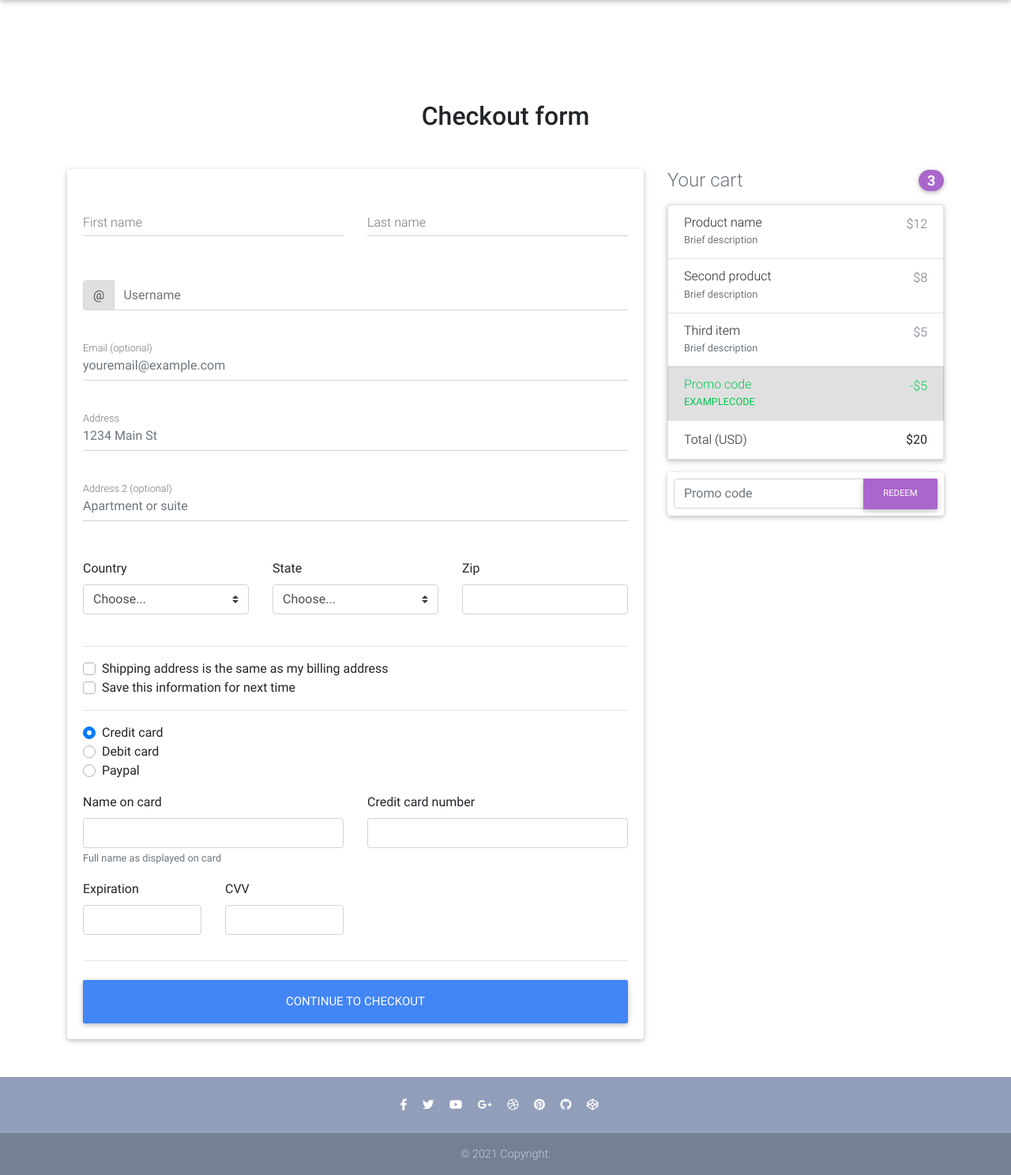
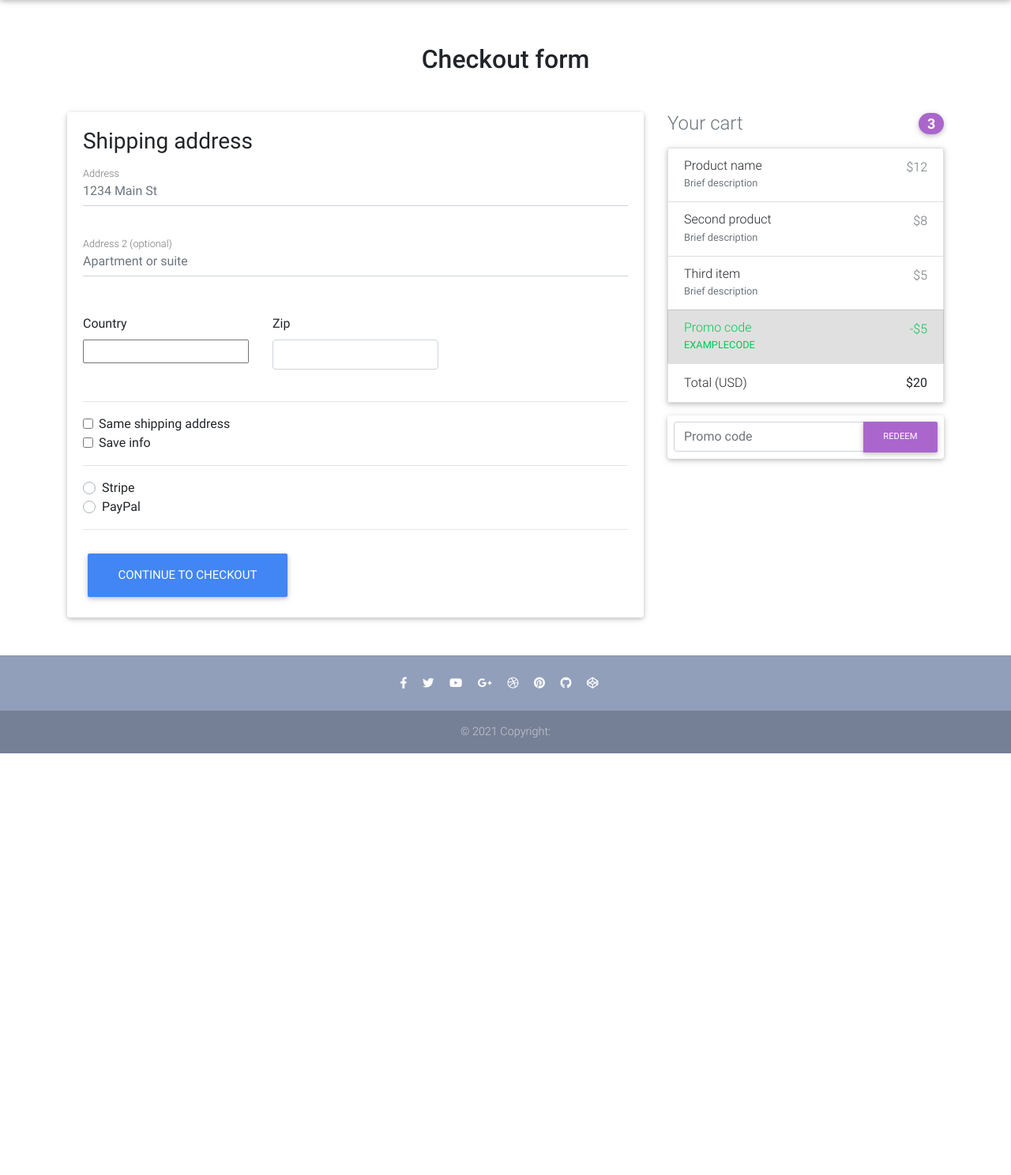
Before and after one commit to bsperezb/Django-Ecomerce, a Django app: page /checkout/ in a window 1280 px wide. Shown: the part 64-1552 px from the top of the page at 79% size. After the commit the page ends 1018 px from the top, so only its background shows below. Run offline with Django 3.2, Linux system fonts and the light colour scheme; some libraries are stand-ins or nearby versions.

Commit message:
Checkout process added

```diff
--- a/config/settings/base.py
+++ b/config/settings/base.py
@@ -71,6 +71,7 @@
     "allauth",
     "allauth.account",
     "allauth.socialaccount",
+    "django_countries",
 ]
 
 LOCAL_APPS = [
--- /dev/null
+++ b/shop/coreapp/forms.py
@@ -0,0 +1,68 @@
+from django import forms
+from django.forms import widgets
+from django.forms.fields import BooleanField
+from django_countries.fields import CountryField
+from django_countries.widgets import CountrySelectWidget
+
+PAYMENT_CHOICES = (
+    ('S', 'Stripe'),
+    ('P', 'PayPal')
+)
+
+class CheckoutForm(forms.Form):
+    """
+    This is a Checkout Form
+        * street_address
+        * apartment_address
+        * country
+        * zip
+        * same_billing_address
+        * save_info
+        * payment_option
+    """
+
+    street_address = forms.CharField(
+        required=True,
+        label='Address',
+        widget=forms.TextInput(attrs={
+                'placeholder': '1234 Main St',
+                'class':'form-control',
+                'id': 'address',
+                }),
+        )
+    apartment_address = forms.CharField(
+        required=True,
+        widget=forms.TextInput(attrs={
+                'placeholder': 'Apartment or suite',
+                'class':'form-control',
+                'id': 'address-2',
+            })
+        )
+    country = CountryField(
+        blank_label='(select country)').formfield(
+            widget=CountrySelectWidget(attrs={
+                    'class': 'custom-select d-block w-100',
+            })
+        )
+    zip = forms.CharField(
+        required=True,
+        widget=forms.TextInput(attrs={
+                'class':'form-control',
+                'id': 'zip',
+            })
+        )
+
+    same_shipping_address = forms.BooleanField(
+        widget=forms.CheckboxInput(),
+        required=False,
+        )
+    save_info = forms.BooleanField(
+        widget=forms.CheckboxInput(),
+        required=False,
+        )
+
+    payment_option = forms.ChoiceField(
+        choices=PAYMENT_CHOICES,
+        required=True,
+        widget=forms.RadioSelect,
+        )
--- a/shop/coreapp/urls.py
+++ b/shop/coreapp/urls.py
@@ -1,13 +1,14 @@
 from django.urls import path
-from .views import (checkout, HomeView, ItemDetailView, add_to_cart, remove_from_cart )
+from .views import (CheckoutView, HomeView, ItemDetailView, add_to_cart, remove_from_cart, OrderSummaryView,remove_single_item_from_cart  )
 
 app_name = 'coreapp'
 
 urlpatterns = [
 	path('', HomeView.as_view(), name='home'),
 	path('product/<slug>/', ItemDetailView.as_view() , name='product'),
-	path('checkout/', checkout, name='checkout'),
-	path('checkout/', checkout, name='checkout'),
+	path('checkout/', CheckoutView.as_view(), name='checkout'),
+	path('order-summary/', OrderSummaryView.as_view(), name='order-summary'),
 	path('add-to-cart/<slug>/', add_to_cart, name='add-to-cart'),
 	path('remove_from_cart/<slug>/', remove_from_cart, name='remove_from_cart'),
+	path('remove-item-from-cart/<slug>/', remove_single_item_from_cart, name='remove-single-item-from-cart'),
 ]
--- a/shop/coreapp/views.py
+++ b/shop/coreapp/views.py
@@ -1,12 +1,18 @@
+import django
 from django.contrib import messages
+from django.core.exceptions import ObjectDoesNotExist
+from django.contrib.auth.decorators import login_required
+from django.contrib.auth.mixins import LoginRequiredMixin
+from django.http import request
 from django.shortcuts import (render,
                               get_object_or_404,
                               redirect,
                               )
 from django.utils import timezone
-from .models import Item, OrderItem, Order
+from django.views.generic.base import View
+from .models import Item, OrderItem, Order, BillingAddress
 from django.views.generic import ListView, DetailView
-
+from .forms import CheckoutForm
 
 # Create your views here.
 
@@ -22,19 +28,72 @@
     template_name = "home.html"
     paginate_by = 10
 
+class OrderSummaryView(LoginRequiredMixin ,View):
+    def get(self, *args, **kwargs):
+        try:
+            order = Order.objects.get(user=self.request.user, ordered=False)
+            context = {
+                'object': order
+            }
+            return render( self.request, 'order-summary.html', context)
+        except ObjectDoesNotExist:
+            messages.error(self.request, "you do not have an active order")
+            return redirect("/")
+
+
 
 class ItemDetailView(DetailView):
     model = Item
     template_name = "product.html"
 
 
-def checkout(request):
-    context = {
-        "items": Item.objects.all()
-    }
-    return render(request, "checkout-page.html", context)
+class CheckoutView(View):
+    def get(self, *args, **kwargs):
+        form = CheckoutForm
+        context = {
+            'form': form
+        }
+        return render(self.request, "checkout-page.html", context)
+
+    def post(self, *args, **kwargs):
+        form = CheckoutForm(self.request.POST or None)
+
+        try:
+            order = Order.objects.get(user=self.request.user, ordered=False)
+
+            if form.is_valid():
+                street_address = form.cleaned_data.get('street_address')
+                apartment_address = form.cleaned_data.get('apartment_address')
+                country = form.cleaned_data.get('country')
+                zip = form.cleaned_data.get('zip')
+                # Then add functionality for this fields
+                # same_shipping_address = form.cleaned_data.get('same_shipping_address')
+                # save_info = form.cleaned_data.get('save_info')
+                payment_option = form.cleaned_data.get('payment_option')
+                billing_address = BillingAddress(
+                    user = self.request.user,
+                    street_address = street_address,
+                    apartment_address = apartment_address,
+                    zip = zip,
+                    country = country,
+                )
+                billing_address.save()
+                order.biilling_address = billing_address
+                order.save()
+                # TODO: Add redirect to de selected payment option (stripe and other)
+                return redirect( 'coreapp:checkout')
+            messages.warning(self.request, "Failed checkout")
+            return redirect('coreapp:checkout')
 
 
+        except ObjectDoesNotExist:
+            messages.error(self.request, "you do not have an active order")
+            return redirect("coreapp:order-summary")
+
+
+
+
+@login_required
 def add_to_cart(request, slug):
     item = get_object_or_404(Item, slug=slug)
     order_item, created = OrderItem.objects.get_or_create(
@@ -51,19 +110,20 @@
             order_item.quantity += 1
             order_item.save()
             messages.info(request, "This item cuantity was updated")
-            return redirect("coreapp:product", slug=slug)
+            return redirect("coreapp:order-summary")
         else:
             messages.info(request, "This item was added to your car")
             order.items.add(order_item)
-            return redirect("coreapp:product", slug=slug)
+            return redirect("coreapp:order-summary")
     else:
         ordered_date = timezone.now()
         order = Order.objects.create(user=request.user, ordered_date=ordered_date)
         order.items.add(order_item)
         messages.info(request, "This item was added to your car")
-        return redirect("coreapp:product", slug=slug)
+        return redirect("coreapp:order-summary")
 
 
+@login_required
 def remove_from_cart(request, slug):
     item = get_object_or_404(Item, slug=slug)
     order_qs = Order.objects.filter(
@@ -82,7 +142,7 @@
             order.items.remove(order_item)
             order_item.delete()
             messages.info(request, "This item was remove from your cart")
-            return redirect("coreapp:product", slug=slug)
+            return redirect("coreapp:order-summary")
         else:
             #add a message saying the user doesn't have a item
             messages.info(request, "This item was not in your cart")
@@ -91,3 +151,36 @@
     else:
         messages.info(request, "yo don't have an active order")
         return redirect("coreapp:product", slug=slug)
+
+
+@login_required
+def remove_single_item_from_cart(request, slug):
+    item = get_object_or_404(Item, slug=slug)
+    order_qs = Order.objects.filter(
+        user=request.user,
+        ordered=False
+        )
+    if order_qs.exists():
+        order = order_qs[0]
+        # verificar si el item ordenado está en la orden
+        if order.items.filter(item__slug=item.slug).exists():
+            order_item = OrderItem.objects.filter(
+                item=item,
+                user=request.user,
+                ordered=False
+            )[0]
+            if order_item.quantity > 1:
+                order_item.quantity -= 1
+                order_item.save()
+            else:
+                order.items.remove(order_item)
+            messages.info(request, "This item quantity was update from your cart")
+            return redirect("coreapp:order-summary" )
+        else:
+            #add a message saying the user doesn't have a item
+            messages.info(request, "This item was not in your cart")
+            return redirect("coreapp:product", slug=slug)
+
+    else:
+        messages.info(request, "yo don't have an active order")
+        return redirect("coreapp:product", slug=slug)
--- a/shop/templates/checkout-page.html
+++ b/shop/templates/checkout-page.html
@@ -1,10 +1,11 @@
 {% extends 'base.html' %}
 
+{% load crispy_forms_tags %}
 
 
  {% block content %}
   <!--Main layout-->
-  <main class="mt-5 pt-4">
+  <main >
     <div class="container wow fadeIn">
 
       <!-- Heading -->
@@ -19,175 +20,76 @@
           <!--Card-->
           <div class="card">
 
-            <!--Card content-->
-            <form class="card-body">
+           {% comment "commnet1" %}
+            <form method='POST' >
+                   {% csrf_token %}
+                   {{ form|crispy }}
+              <button class="btn btn-primary  " type="submit">Continue </button>
+            </form>
+            {% endcomment %}
 
-              <!--Grid row-->
-              <div class="row">
+            <form method="POST" class="card-body">
+              <!--address-->
+                   {% csrf_token %}
 
-                <!--Grid column-->
-                <div class="col-md-6 mb-2">
 
-                  <!--firstName-->
-                  <div class="md-form ">
-                    <input type="text" id="firstName" class="form-control">
-                    <label for="firstName" class="">First name</label>
+              <h3>Shipping address</h3>
+              <!--Card content-->
+              <div class='hideable_shipping_form'>
+
+                <div class="md-form mb-5">
+                  {{ form.street_address }}
+                  <label for="shipping_address" class="">Address</label>
+                </div>
+
+                <div class="md-form mb-5">
+                  {{ form.apartment_address }}
+                  <label for="shipping_address2" class="">Address 2 (optional)</label>
+                </div>
+
+                <div class="row">
+
+                  <div class="col-lg-4 col-md-12 mb-4">
+                    <label for="country">Country</label>
+                    {{ form.country }}
+                    <div class="invalid-feedback">
+                      Country required.
+                    </div>
+                  </div>
+
+                  <div class="col-lg-4 col-md-6 mb-4">
+                    <label for="shipping_zip">Zip</label>
+                    {{ form.zip }}
+                    <div class="valid-feedback">
+                    Looks good!
+                    </div>
                   </div>
 
                 </div>
-                <!--Grid column-->
-
-                <!--Grid column-->
-                <div class="col-md-6 mb-2">
-
-                  <!--lastName-->
-                  <div class="md-form">
-                    <input type="text" id="lastName" class="form-control">
-                    <label for="lastName" class="">Last name</label>
-                  </div>
-
+                <hr>
+                <div id="div_id_same_billing_address" class="form-check">
+                  <input {% if form.same_shipping_address.value %} checked {% endif %} type="checkbox" name="same_shipping_address" class="checkboxinput form-check-input" id="id_same_shipping_address">
+                  <label for="id_same_shipping_address" class="form-check-label requiredField">Same shipping address</label>
                 </div>
-                <!--Grid column-->
+                <div id="div_id_save_info" class="form-check">
+                  <input {% if form.save_info.value %} checked {% endif %} type="checkbox" name="save_info" class="checkboxinput form-check-input" id="id_save_info">
+                  <label for="id_save_info" class="form-check-label">Save info</label>
+                </div>
 
               </div>
               <!--Grid row-->
-
-              <!--Username-->
-              <div class="md-form input-group pl-0 mb-5">
-                <div class="input-group-prepend">
-                  <span class="input-group-text" id="basic-addon1">@</span>
+              <hr>
+                <div class="d-block my-3">
+                  {% for value, name in form.fields.payment_option.choices %}
+                  <div class="custom-control custom-radio">
+                    <input id="{{ name }}" name="payment_option" value="{{ value }}" type="radio" class="custom-control-input" required>
+                    <label class="custom-control-label" for="{{ name }}">{{ name }}</label>
+                  </div>
+                  {% endfor %}
                 </div>
-                <input type="text" class="form-control py-0" placeholder="Username" aria-describedby="basic-addon1">
-              </div>
-
-              <!--email-->
-              <div class="md-form mb-5">
-                <input type="text" id="email" class="form-control" placeholder="youremail@example.com">
-                <label for="email" class="">Email (optional)</label>
-              </div>
-
-              <!--address-->
-              <div class="md-form mb-5">
-                <input type="text" id="address" class="form-control" placeholder="1234 Main St">
-                <label for="address" class="">Address</label>
-              </div>
-
-              <!--address-2-->
-              <div class="md-form mb-5">
-                <input type="text" id="address-2" class="form-control" placeholder="Apartment or suite">
-                <label for="address-2" class="">Address 2 (optional)</label>
-              </div>
-
+              <hr class="mb-4">
               <!--Grid row-->
-              <div class="row">
-
-                <!--Grid column-->
-                <div class="col-lg-4 col-md-12 mb-4">
-
-                  <label for="country">Country</label>
-                  <select class="custom-select d-block w-100" id="country" required>
-                    <option value="">Choose...</option>
-                    <option>United States</option>
-                  </select>
-                  <div class="invalid-feedback">
-                    Please select a valid country.
-                  </div>
-
-                </div>
-                <!--Grid column-->
-
-                <!--Grid column-->
-                <div class="col-lg-4 col-md-6 mb-4">
-
-                  <label for="state">State</label>
-                  <select class="custom-select d-block w-100" id="state" required>
-                    <option value="">Choose...</option>
-                    <option>California</option>
-                  </select>
-                  <div class="invalid-feedback">
-                    Please provide a valid state.
-                  </div>
-
-                </div>
-                <!--Grid column-->
-
-                <!--Grid column-->
-                <div class="col-lg-4 col-md-6 mb-4">
-
-                  <label for="zip">Zip</label>
-                  <input type="text" class="form-control" id="zip" placeholder="" required>
-                  <div class="invalid-feedback">
-                    Zip code required.
-                  </div>
-
-                </div>
-                <!--Grid column-->
-
-              </div>
-              <!--Grid row-->
-
-              <hr>
-
-              <div class="custom-control custom-checkbox">
-                <input type="checkbox" class="custom-control-input" id="same-address">
-                <label class="custom-control-label" for="same-address">Shipping address is the same as my billing address</label>
-              </div>
-              <div class="custom-control custom-checkbox">
-                <input type="checkbox" class="custom-control-input" id="save-info">
-                <label class="custom-control-label" for="save-info">Save this information for next time</label>
-              </div>
-
-              <hr>
-
-              <div class="d-block my-3">
-                <div class="custom-control custom-radio">
-                  <input id="credit" name="paymentMethod" type="radio" class="custom-control-input" checked required>
-                  <label class="custom-control-label" for="credit">Credit card</label>
-                </div>
-                <div class="custom-control custom-radio">
-                  <input id="debit" name="paymentMethod" type="radio" class="custom-control-input" required>
-                  <label class="custom-control-label" for="debit">Debit card</label>
-                </div>
-                <div class="custom-control custom-radio">
-                  <input id="paypal" name="paymentMethod" type="radio" class="custom-control-input" required>
-                  <label class="custom-control-label" for="paypal">Paypal</label>
-                </div>
-              </div>
-              <div class="row">
-                <div class="col-md-6 mb-3">
-                  <label for="cc-name">Name on card</label>
-                  <input type="text" class="form-control" id="cc-name" placeholder="" required>
-                  <small class="text-muted">Full name as displayed on card</small>
-                  <div class="invalid-feedback">
-                    Name on card is required
-                  </div>
-                </div>
-                <div class="col-md-6 mb-3">
-                  <label for="cc-number">Credit card number</label>
-                  <input type="text" class="form-control" id="cc-number" placeholder="" required>
-                  <div class="invalid-feedback">
-                    Credit card number is required
-                  </div>
-                </div>
-              </div>
-              <div class="row">
-                <div class="col-md-3 mb-3">
-                  <label for="cc-expiration">Expiration</label>
-                  <input type="text" class="form-control" id="cc-expiration" placeholder="" required>
-                  <div class="invalid-feedback">
-                    Expiration date required
-                  </div>
-                </div>
-                <div class="col-md-3 mb-3">
-                  <label for="cc-expiration">CVV</label>
-                  <input type="text" class="form-control" id="cc-cvv" placeholder="" required>
-                  <div class="invalid-feedback">
-                    Security code required
-                  </div>
-                </div>
-              </div>
-              <hr class="mb-4">
-              <button class="btn btn-primary btn-lg btn-block" type="submit">Continue to checkout</button>
+              <button class="btn btn-primary btn-lg " type="submit">Continue to checkout</button>
 
             </form>
 
--- a/shop/templates/logo_user.html
+++ b/shop/templates/logo_user.html
@@ -12,7 +12,7 @@
             </a>
           </li>
 <li class="nav-item">
-	<a class="nav-link waves-effect">
+	<a class="nav-link waves-effect" href="{% url 'coreapp:order-summary' %}">
 		<span class="badge red z-depth-1 mr-1">{{ request.user|cart_item_count }}</span>
 		<i class="fas fa-shopping-cart"></i>
 		<span class="clearfix d-none d-sm-inline-block"> Cart </span>
```
Also changed, not shown: shop/coreapp/models.py (+45 -2 lines), shop/templates/order-summary.html (added, +64 -0 lines), shop/coreapp/migrations/0001_initial.py, shop/coreapp/migrations/0002_auto_20210814_0151.py (deleted), shop/coreapp/migrations/0003_item_slug.py (deleted), shop/coreapp/migrations/0004_auto_20210815_0002.py (deleted), shop/coreapp/migrations/0005_item_price.py (deleted), shop/coreapp/migrations/0006_item_description.py (deleted), shop/coreapp/migrations/0007_auto_20210816_0011.py (deleted), shop/coreapp/migrations/0008_item_quantity.py (deleted), shop/coreapp/migrations/0009_auto_20210816_1717.py (deleted), shop/coreapp/migrations/0010_auto_20210816_1939.py (deleted), shop/coreapp/migrations/0011_auto_20210816_2046.py (deleted), shop/coreapp/migrations/0012_auto_20210816_2051.py (deleted).
